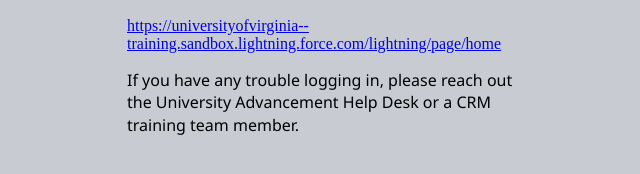
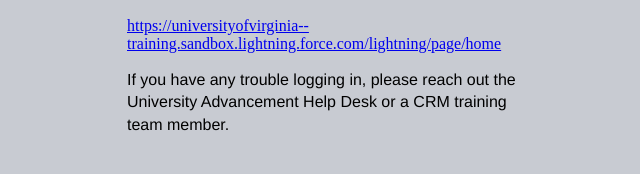
Before and after one commit to yrq2ws/login, a plain HTML site: page index.html in a window 1280 px wide. Shown: the part 312-486 px from the top of the page, without its empty margins (313-953 px from the left). Drawn offline with Linux system fonts and the light colour scheme.

Commit message:
Update index.html

```diff
--- a/index.html
+++ b/index.html
@@ -24,7 +24,7 @@
 		 left: 0;
 	}
 	p{
-		font-family: Segoe, "Segoe UI", "DejaVu Sans", "Trebuchet MS", Verdana, "sans-serif";
+		font-family: "Franklin Gothic Medium", "Frankilin Gothic", "ITC Franklin Gothic", Arial, "sans-serif";
 		line-height: 1.4;
 	}
 
```
